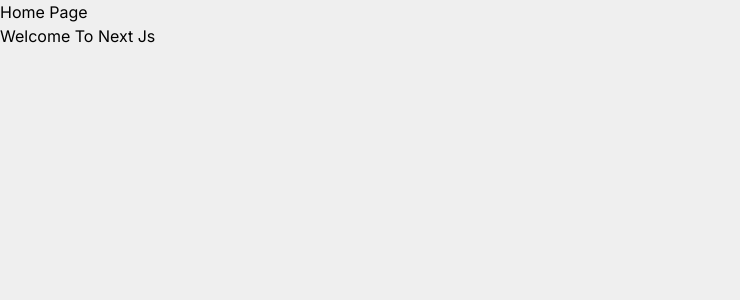
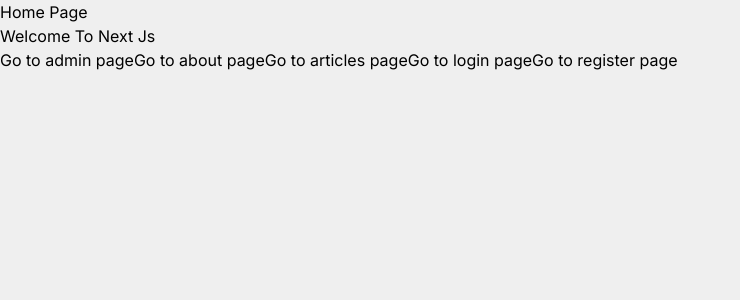
Before and after one commit to mr-sakr/next14_youssef_abbas_course, a Next.js app: page / in a window 1280 px wide. Shown: the top 300 px of the page, without its empty margins (0-740 px from the left). Built offline with nearby package versions, Linux system fonts and the light colour scheme.

Commit message:
add font, Link component

```diff
--- /dev/null
+++ b/src/app/about/page.tsx
@@ -0,0 +1,7 @@
+const AboutPage = () => {
+  return (
+    <div>AboutPage</div>
+  )
+}
+
+export default AboutPage
--- /dev/null
+++ b/src/app/admin/page.tsx
@@ -0,0 +1,8 @@
+
+const AdminPage = () => {
+  return (
+    <div>AdminPage</div>
+  )
+}
+
+export default AdminPage
--- /dev/null
+++ b/src/app/articles/page.tsx
@@ -0,0 +1,8 @@
+
+const ArticlesPage = () => {
+  return (
+    <div>ArticlesPage</div>
+  )
+}
+
+export default ArticlesPage
--- /dev/null
+++ b/src/app/articles/search/page.tsx
@@ -0,0 +1,8 @@
+
+const ArticlesSearchPage = () => {
+  return (
+    <div>ArticlesSearchPage</div>
+  )
+}
+
+export default ArticlesSearchPage
--- /dev/null
+++ b/src/app/login/page.tsx
@@ -0,0 +1,8 @@
+
+const LoginPage = () => {
+  return (
+    <div>LoginPage</div>
+  )
+}
+
+export default LoginPage
--- a/src/app/page.tsx
+++ b/src/app/page.tsx
@@ -1,8 +1,17 @@
+import Link from "next/link"
+
 const HomePage = () => {
   return (
     <div>
       <h1>Home Page</h1>
       <p>Welcome To Next Js</p>
+      <div>
+        <Link href="/admin">Go to admin page</Link>
+        <Link href="/about">Go to about page</Link>
+        <Link href="/articles">Go to articles page</Link>
+        <Link href="/login">Go to login page</Link>
+        <Link href="/register">Go to register page</Link>
+      </div>
     </div>
   )
 }
--- /dev/null
+++ b/src/app/register/page.tsx
@@ -0,0 +1,8 @@
+
+const RegisterPage = () => {
+  return (
+    <div>RegisterPage</div>
+  )
+}
+
+export default RegisterPage
```
